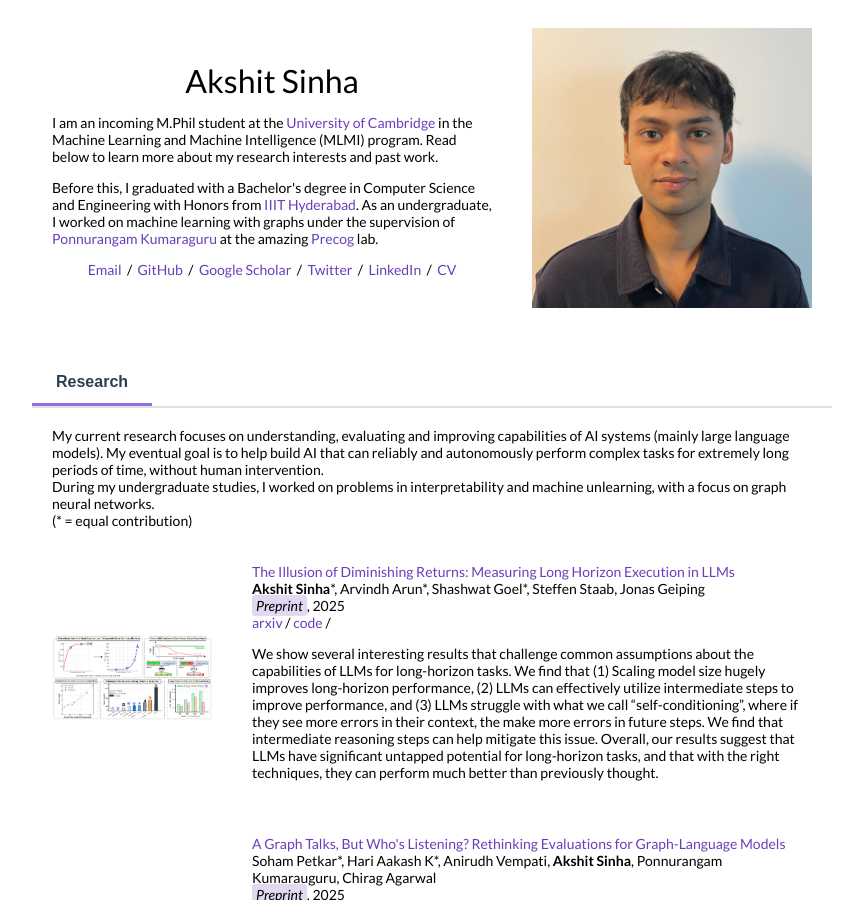
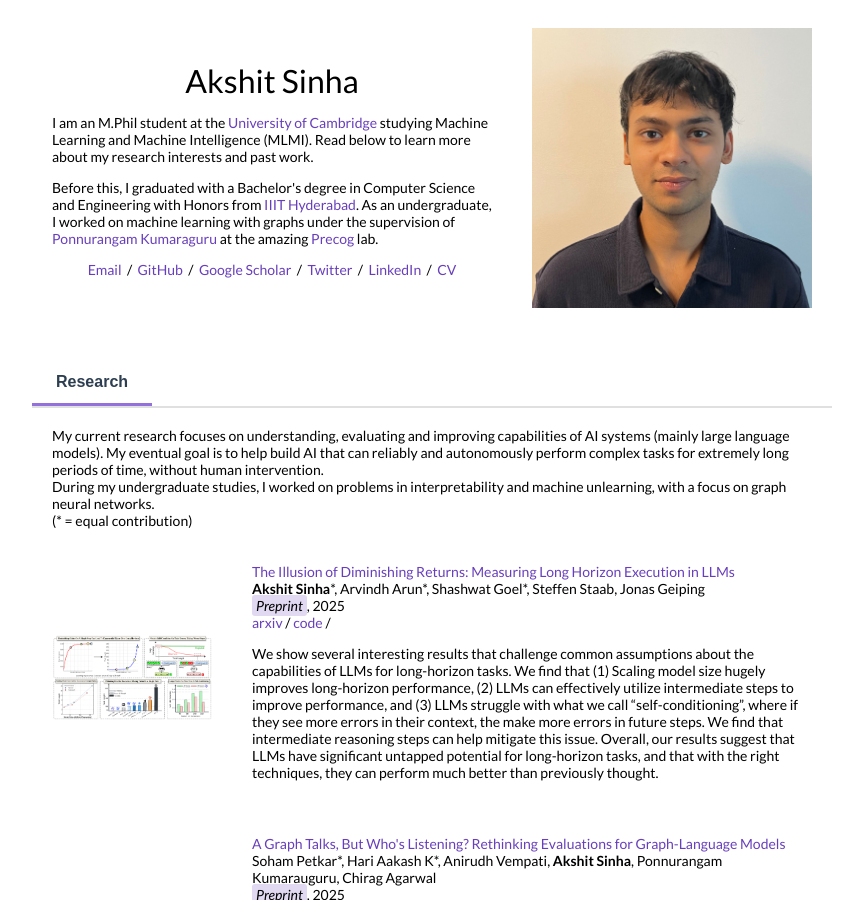
Before and after one commit to viciousAegis/viciousAegis.github.io, a Jekyll site: the page built from _posts/2025-09-15-long-horizon.md, in a window 1280 px wide and 900 px high. Shown: the whole window, without its empty margins (208-1051 px from the left). Built offline with Jekyll 4.4.1, drawn with Linux system fonts in a browser that asks for light colours.

```diff
--- a/_layouts/default.html
+++ b/_layouts/default.html
@@ -84,7 +84,7 @@
                 Akshit Sinha
               </h1>
               <p>
-                I am an incoming M.Phil student at the <a href="https://www.cambridge.org/"> University of Cambridge</a> in the Machine Learning and Machine Intelligence (MLMI) program. Read below to learn more about my research interests and past work.
+                I am an M.Phil student at the <a href="https://www.cambridge.org/"> University of Cambridge</a> studying Machine Learning and Machine Intelligence (MLMI). Read below to learn more about my research interests and past work.
               </p>
               <p>
                 Before this, I graduated with a Bachelor's degree in Computer Science and Engineering with Honors from <a href="https://www.iiit.ac.in/">IIIT Hyderabad</a>. As an undergraduate, I worked on machine learning with graphs under the supervision of <a href="https://www.iiit.ac.in/faculty/ponnurangam-kumaraguru/">Ponnurangam Kumaraguru</a> at the amazing <a href="https://precog.iiit.ac.in/">Precog</a> lab.
```
Also changed, not shown: _posts/2025-03-01-topo.md (+1 -1 lines).
